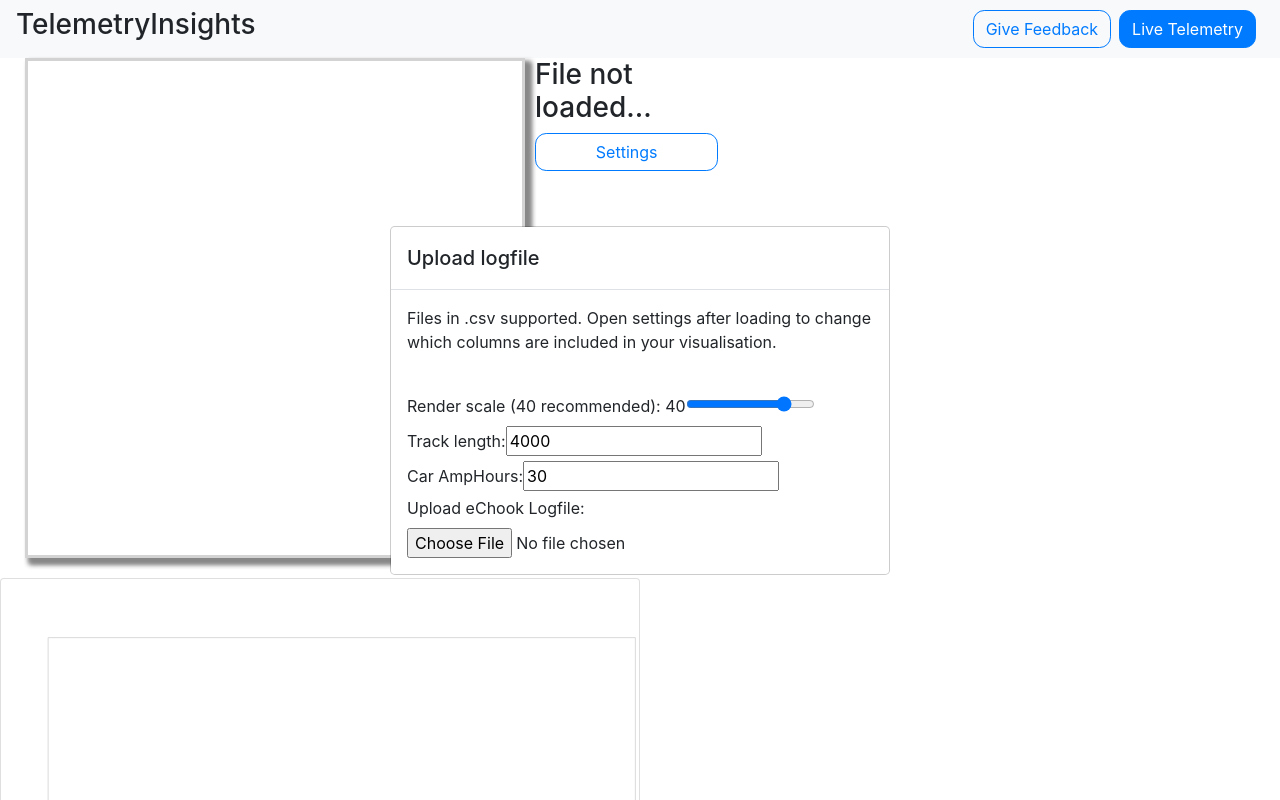
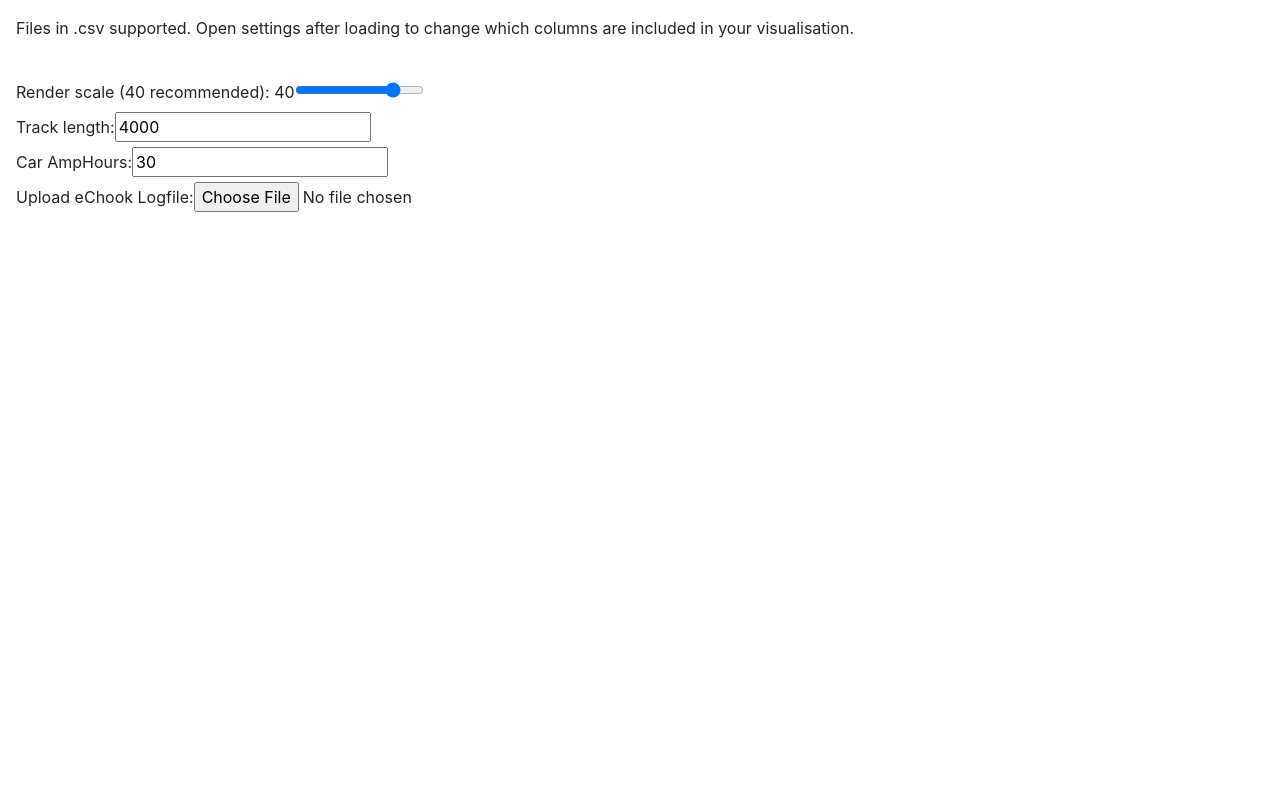
Before and after one commit to alanjsfleming/echook-logfile-viewer, a React (Create React App) app in the folder lapviewer/: page / in a window 1280 px wide. Shown: the top 800 px of the page. Built offline with nearby package versions, Linux system fonts and the light colour scheme.

Commit message:
Set up now fullscreen modal

```diff
--- a/lapviewer/src/App.css
+++ b/lapviewer/src/App.css
@@ -187,3 +187,15 @@ body {
   color:black;
   text-decoration: underline;
 }
+
+
+.fullscreen-modal .modal-content {
+  position: fixed;
+  top: 0px;
+  left: 0px;
+  right: 0px;
+  bottom: 0px;
+  background-color: white;
+  border-radius: 0;
+  border: none;
+}
--- a/lapviewer/src/pages/components/FileUpload.js
+++ b/lapviewer/src/pages/components/FileUpload.js
@@ -167,14 +167,11 @@ export default function FileUpload(props) {
 
   return (
     <>
-    <div class={"modal fade"  + (modalShow && " show d-block")} id="fileUploadModalCenter" tabindex="-1" role="dialog" aria-labelledby="fileUploadModalTitle" aria-hidden={!modalShow}>
+    <div class={"modal fade fullscreen-modal"  + (modalShow && " show d-block")} id="fileUploadModalCenter" tabindex="-1" role="dialog" aria-labelledby="fileUploadModalTitle" aria-hidden={!modalShow}>
           <div class="modal-dialog modal-dialog-centered" role="document">
             <div class="modal-content">
-              <div class="modal-header">
-                <h5 class="modal-title text-center" id="fileUploadModalLongTitle">Upload logfile</h5>
+              <div class="modal-body">
 
-              </div>
-              <div class="modal-body">
                 <p>Files in .csv supported. Open settings after loading to change which columns are included in your visualisation.</p>
                 <br></br>
                 <div class="parameters">
@@ -196,6 +193,7 @@ export default function FileUpload(props) {
                     <input type="file" id="lapData" name="file" accept=".csv" onChange={changeHandler}/>
 
                 </form>
+
                 </div>
               </div>
             </div>
--- a/lapviewer/src/pages/components/TrackRender.js
+++ b/lapviewer/src/pages/components/TrackRender.js
@@ -60,6 +60,9 @@ export default function TrackRender(props) {
       updateCurrentData(props.data[playbackProgress])
     }
 
+    function handleSaveSettings(e) {
+      return
+    }
 
     function convertTimestamp(timestamp){
       const date = new Date(Number(timestamp))
@@ -308,12 +311,14 @@ export default function TrackRender(props) {
               <div class="slidecontainer">
                 <input type="range" id="seek" class="slider" name="seek" ref={progressSlider} onChange={handleSeekChange} value={playbackProgress/props.data.length*1000} min="0" max="1000" disabled={loading}/>
               </div>
+            <div hidden>
               <button disabled={loading} onClick={handlePlayPause}>{showPlayPauseButton()}</button>
               <button disabled={loading} onClick={handleRaceStart}>Set start</button>
               <button disabled={loading} onClick={handleGoToStart}>Go to start</button>
               <button disabled={loading} onClick={handle1xPlaybackSpeed}>1x</button>
               <button disabled={loading} onClick={handle10xPlaybackSpeed}>10x</button>
               <button disabled={loading} onClick={handle100xPlaybackSpeed}>100x</button>
+            </div>
             </div>
           </div>
 
```
